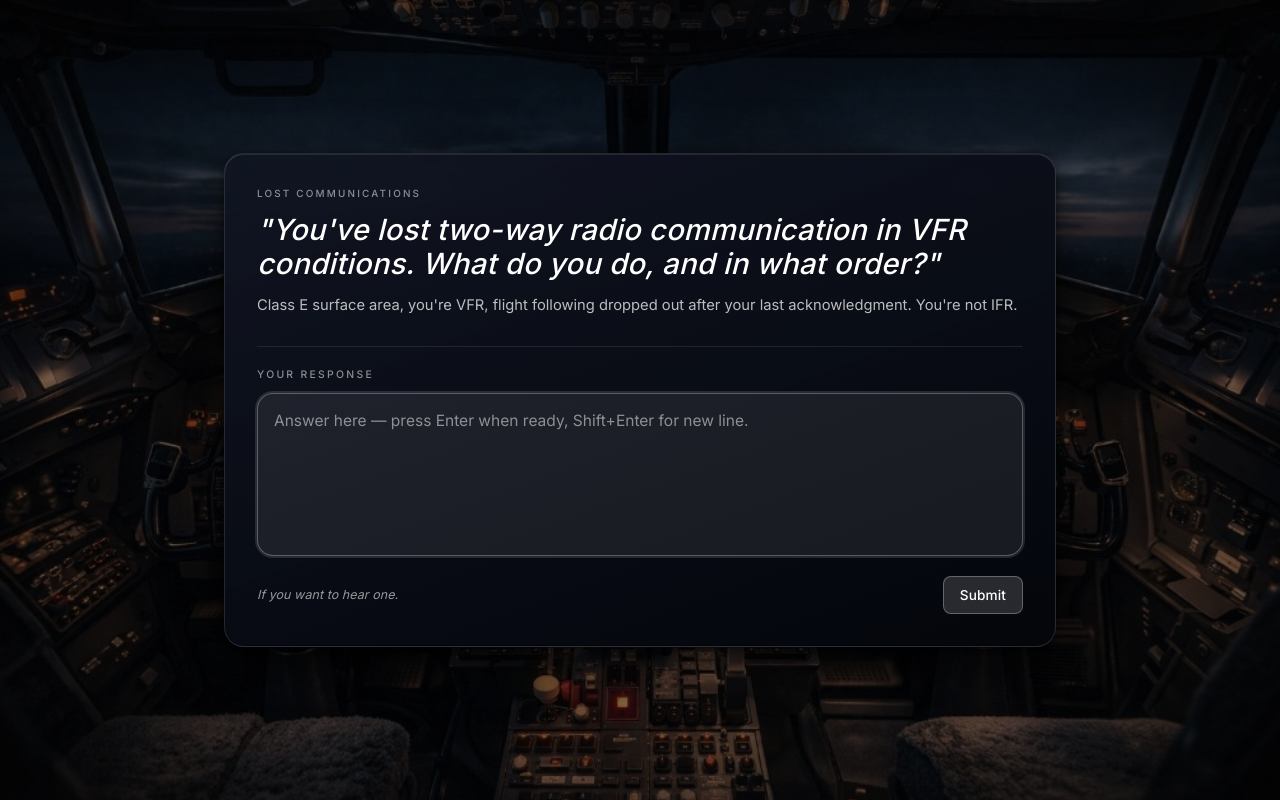
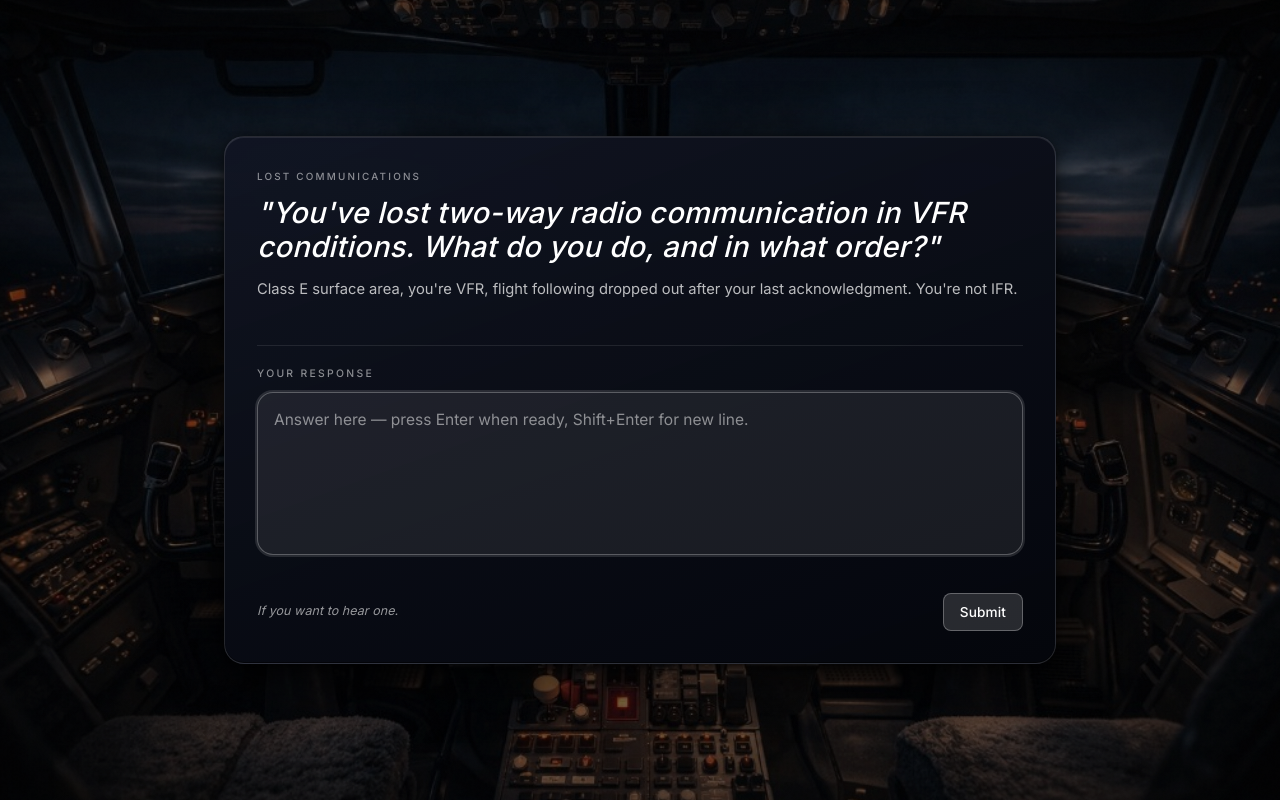
Before and after one commit to Celmon1012/Upwork-test-repo, a Next.js app: page / in a window 1280 px wide. Built offline with nearby package versions, Linux system fonts and the light colour scheme; a web font is replaced by a local one.

Commit message:
Oral: keep panel frame fixed and improve in-panel scrolling
Lock the evaluation panel to a stable outer frame with anchored response actions, and move overflow to an internal scroll area with a dark modern scrollbar so long feedback stays readable without layout jumping.

Made-with: Cursor

```diff
--- a/app/components/oral-evaluation/OralEvaluationExperience.tsx
+++ b/app/components/oral-evaluation/OralEvaluationExperience.tsx
@@ -182,9 +182,14 @@ function examinerThinkingPauseMs(reduceMotion: boolean | null): number {
   return 1000 + Math.floor(Math.random() * 1001);
 }
 
-/** Content panel — glass card that all evaluation text lives inside. */
-const ATMOSPHERE_PANEL =
-  "oral-glass-panel px-6 py-6 sm:px-8 sm:py-8";
+/**
+ * Fixed outer panel: stable footprint across question/evaluation.
+ * Only inner content scrolls/changes.
+ */
+const ORAL_PANEL_SHELL =
+  "oral-glass-panel flex h-[min(90dvh,33rem)] w-full flex-col overflow-hidden";
+const ORAL_PANEL_SCROLL =
+  "oral-scrollbar-modern relative z-[1] flex min-h-0 flex-1 flex-col overflow-y-auto overflow-x-hidden px-6 py-6 text-left sm:px-8 sm:py-8";
 
 /** Inline whisper links — e.g. "If you want to hear one." */
 const FOOTER_WHISPER =
@@ -623,9 +628,8 @@ export function OralEvaluationExperience() {
               }}
               className="relative mx-auto flex min-h-0 w-full max-w-[min(92vw,52rem)] flex-col"
             >
-            <div
-              className={`oral-scrollbar-none relative z-[1] flex max-h-[90dvh] w-full flex-col overflow-y-auto overflow-x-hidden text-left ${ATMOSPHERE_PANEL}`}
-            >
+            <div className={ORAL_PANEL_SHELL}>
+            <div className={ORAL_PANEL_SCROLL}>
               {sessionPhase !== "feedback" ? (
                 <motion.div
                   animate={{
@@ -677,7 +681,7 @@ export function OralEvaluationExperience() {
                       duration: transitionMs(reduceMotion, 0.32),
                       ease: cinematicEase,
                     }}
-                    className="mt-7 w-full"
+                    className="mt-11 flex h-full w-full flex-col"
                   >
                     {/* Section divider */}
                     <div className="mb-5 h-px w-full bg-white/[0.09]" aria-hidden />
@@ -728,7 +732,7 @@ export function OralEvaluationExperience() {
                     )}
 
                     {/* Bottom row: hint / thinking cue  ↔  Submit button */}
-                    <div className="mt-3.5 flex min-h-[2rem] items-center justify-between gap-4">
+                    <div className="mt-auto flex min-h-[2rem] items-center justify-between gap-4 pt-3.5">
                       {/* Left — hint text or evaluating cue */}
                       <div className="flex items-center gap-2.5">
                         <span className="sr-only" role="status" aria-live="polite">
@@ -913,6 +917,7 @@ export function OralEvaluationExperience() {
                   </motion.div>
                 )}
               </AnimatePresence>
+            </div>
             </div>
             </motion.div>
           </AnimatePresence>
--- a/app/globals.css
+++ b/app/globals.css
@@ -60,6 +60,44 @@ body {
   display: none;
   width: 0;
   height: 0;
+}
+
+/* Modern in-panel scrollbar for long evaluation copy. */
+.oral-scrollbar-modern {
+  scrollbar-width: thin;
+  scrollbar-color: rgba(170, 188, 230, 0.34) rgba(8, 12, 20, 0.72);
+}
+
+.oral-scrollbar-modern::-webkit-scrollbar {
+  width: 10px;
+}
+
+.oral-scrollbar-modern::-webkit-scrollbar-track {
+  background: linear-gradient(
+    180deg,
+    rgba(16, 22, 36, 0.9) 0%,
+    rgba(8, 12, 20, 0.88) 100%
+  );
+  border-radius: 999px;
+  border: 1px solid rgba(255, 255, 255, 0.06);
+}
+
+.oral-scrollbar-modern::-webkit-scrollbar-thumb {
+  background: linear-gradient(
+    180deg,
+    rgba(178, 196, 238, 0.44) 0%,
+    rgba(130, 154, 208, 0.34) 100%
+  );
+  border-radius: 999px;
+  border: 2px solid rgba(8, 12, 20, 0.78);
+}
+
+.oral-scrollbar-modern::-webkit-scrollbar-thumb:hover {
+  background: linear-gradient(
+    180deg,
+    rgba(198, 214, 248, 0.56) 0%,
+    rgba(150, 173, 226, 0.44) 100%
+  );
 }
 
 /* Subtle film grain over the cockpit (environment texture). */
```
